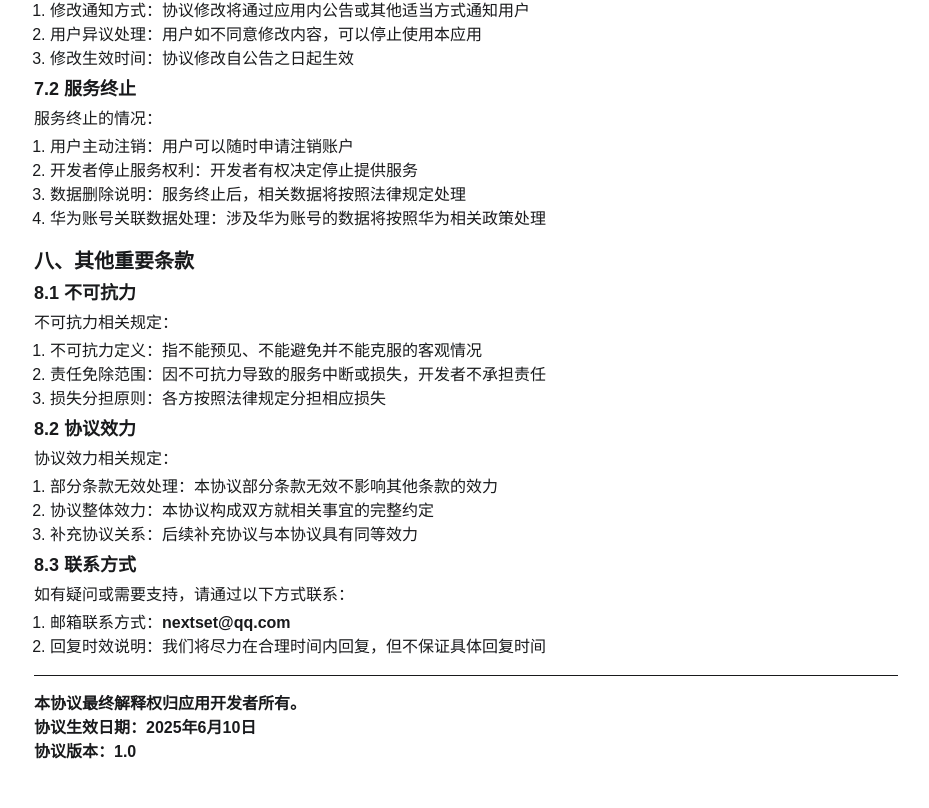
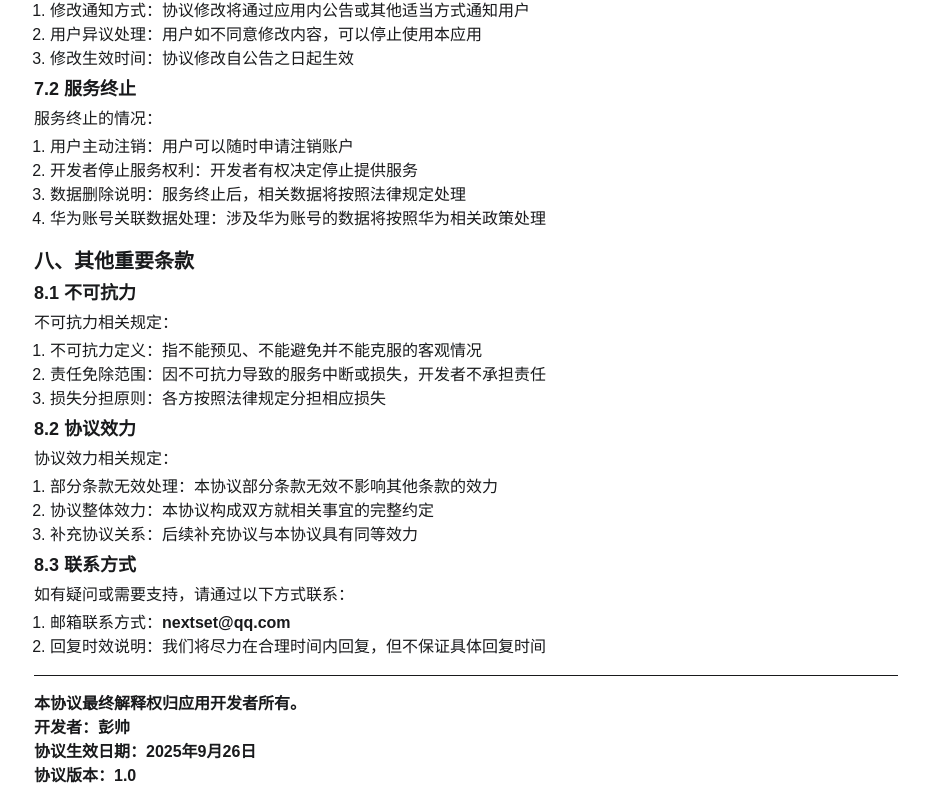
Before and after one commit to peng-xiao-shuai/nextset-h5, a Next.js app: page /terms in a window 1280 px wide. Shown: the part 3073-3881 px from the top of the page, without its empty margins (174-1103 px from the left). Before the commit the page ends 3857 px from the top, so only its background shows below. Built offline with nearby package versions, Linux system fonts and the light colour scheme.

Commit message:
pref(H5): 补充用户服务协议开发者信息

```diff
--- a/src/app/terms/page.tsx
+++ b/src/app/terms/page.tsx
@@ -230,7 +230,9 @@ export default function TermsPage() {
       <p className="font-bold">
         本协议最终解释权归应用开发者所有。
         <br />
-        协议生效日期：2025年6月10日
+        开发者：彭帅
+        <br />
+        协议生效日期：2025年9月26日
         <br />
         协议版本：1.0
       </p>
```
